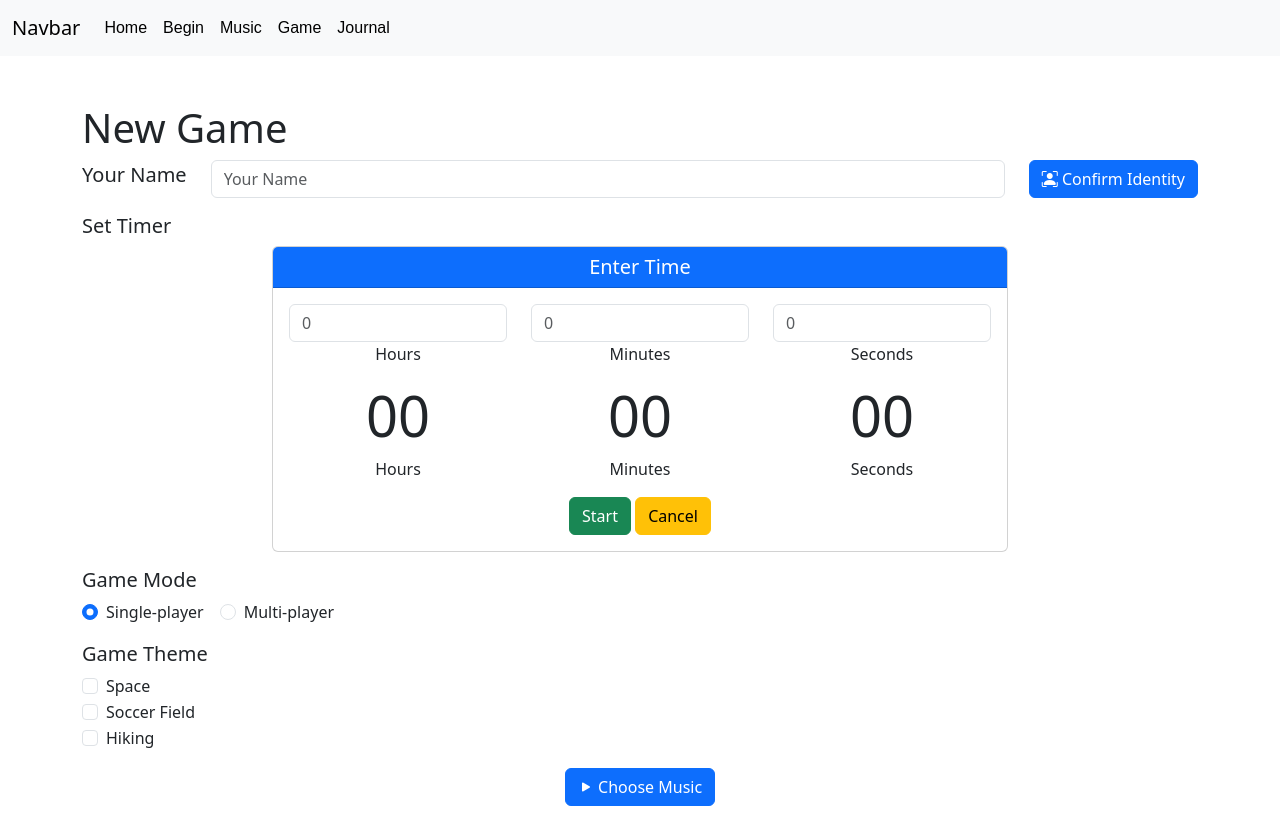
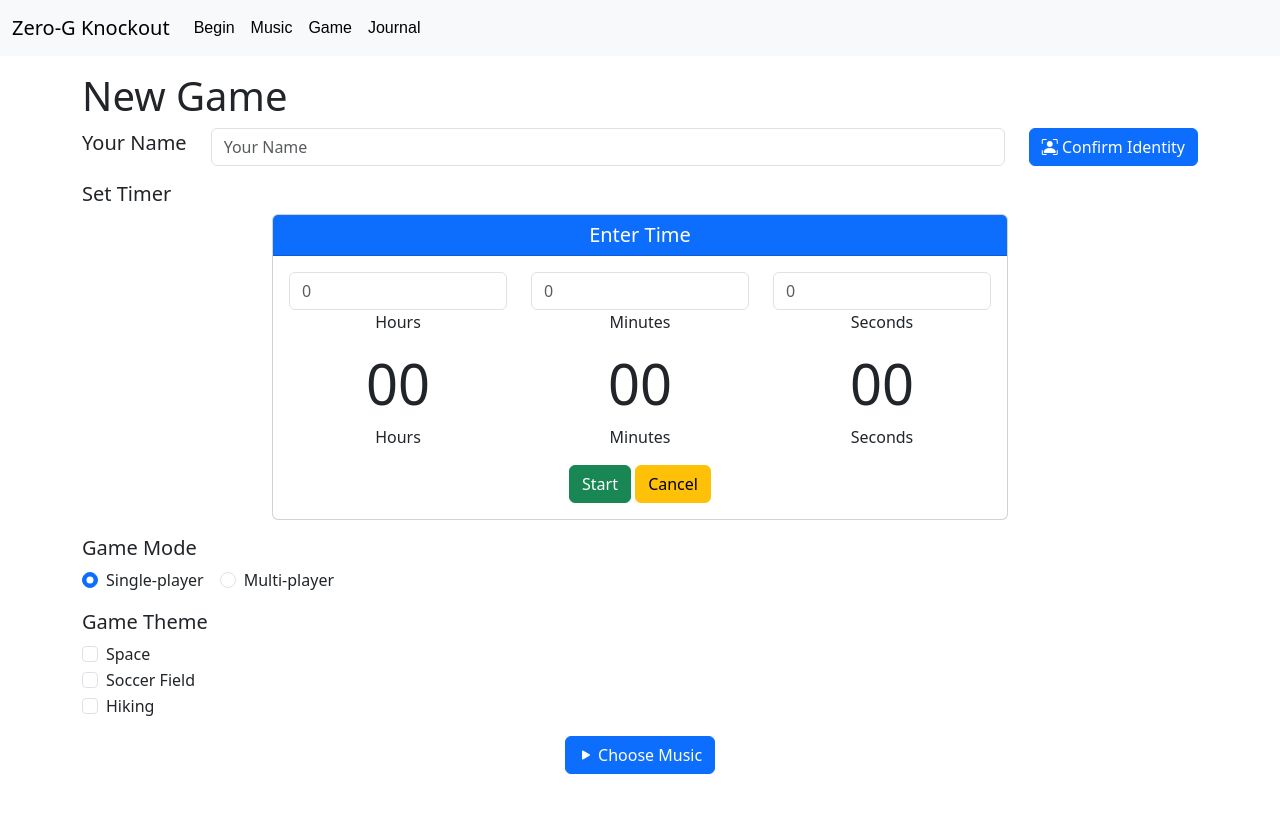
Before and after one commit to laithdarras/Cosmic-Pioneers, a React (Create React App) app in the folder app/: page /begin in a window 1280 px wide. After the commit the page ends 800 px from the top, so only its background shows below. Built offline with nearby package versions, Linux system fonts and the light colour scheme.

Commit message:
Image on 'Game' page now shows :)

```diff
--- a/app/public/index.html
+++ b/app/public/index.html
@@ -2,14 +2,14 @@
 <html lang="en">
   <head>
     <meta charset="utf-8" />
-    <link rel="icon" href="%PUBLIC_URL%/favicon.ico" />
+    <link rel="icon" href="%PUBLIC_URL%/game.png" />
     <meta name="viewport" content="width=device-width, initial-scale=1" />
     <meta name="theme-color" content="#000000" />
     <meta
       name="description"
       content="Web site created using create-react-app"
     />
-    <link rel="apple-touch-icon" href="%PUBLIC_URL%/logo192.png" />
+    <link rel="apple-touch-icon" href="%PUBLIC_URL%/game.png" />
     <!--
       manifest.json provides metadata used when your web app is installed on a
       user's mobile device or desktop. See https://developers.google.com/web/fundamentals/web-app-manifest/
--- a/app/src/components/Navbar.jsx
+++ b/app/src/components/Navbar.jsx
@@ -5,8 +5,8 @@ export default function NavBar() {
   return (
     <nav class="navbar navbar-expand-lg bg-body-tertiary">
       <div class="container-fluid">
-        <a class="navbar-brand" href="#">
-          Navbar
+        <a class="navbar-brand" href="/home">
+          Zero-G Knockout
         </a>
         <button
           class="navbar-toggler"
@@ -21,9 +21,9 @@ export default function NavBar() {
         </button>
         <div class="collapse navbar-collapse" id="navbarNav">
           <ul class="navbar-nav">
-            <li class="nav-item">
+            {/* <li class="nav-item">
               <Link
-                to="/"
+                to="/home"
                 className={currentPage === "/" ? "nav-link active" : "nav-link"}
                 style={{
                   color: "black",
@@ -33,7 +33,7 @@ export default function NavBar() {
               >
                 Home
               </Link>
-            </li>
+            </li> */}
             <li class="nav-item">
               <Link
                 to="/begin"
--- a/app/src/index.jsx
+++ b/app/src/index.jsx
@@ -22,6 +22,7 @@ const router = createBrowserRouter([
     children: [
       {
         index: true,
+        path: "/home",
         element: <Home />,
       },
       {
--- a/app/src/pages/Begin.jsx
+++ b/app/src/pages/Begin.jsx
@@ -55,7 +55,7 @@ export default function Timer() {
   };
 
   return (
-    <div className="container mt-5">
+    <div className="container mt-3">
       <h1>New Game</h1>
 
       <div>
--- a/app/src/pages/Game.jsx
+++ b/app/src/pages/Game.jsx
@@ -1,10 +1,12 @@
+import gameImage from '../images/game.png';
+
 export default function Game() {
   return (
     <div className="text-center">
       <h2>Average BPM 120</h2>
       <h3>30 Minutes</h3>
       <h1>Loading Game ...</h1>
-      <img src="/images/game.png" alt="game art" />
+      <img src={gameImage} style={{width : "30%"}}alt="game art" />
     </div>
   );
 }
```
Also changed, not shown: app/src/images/game.png (added).
